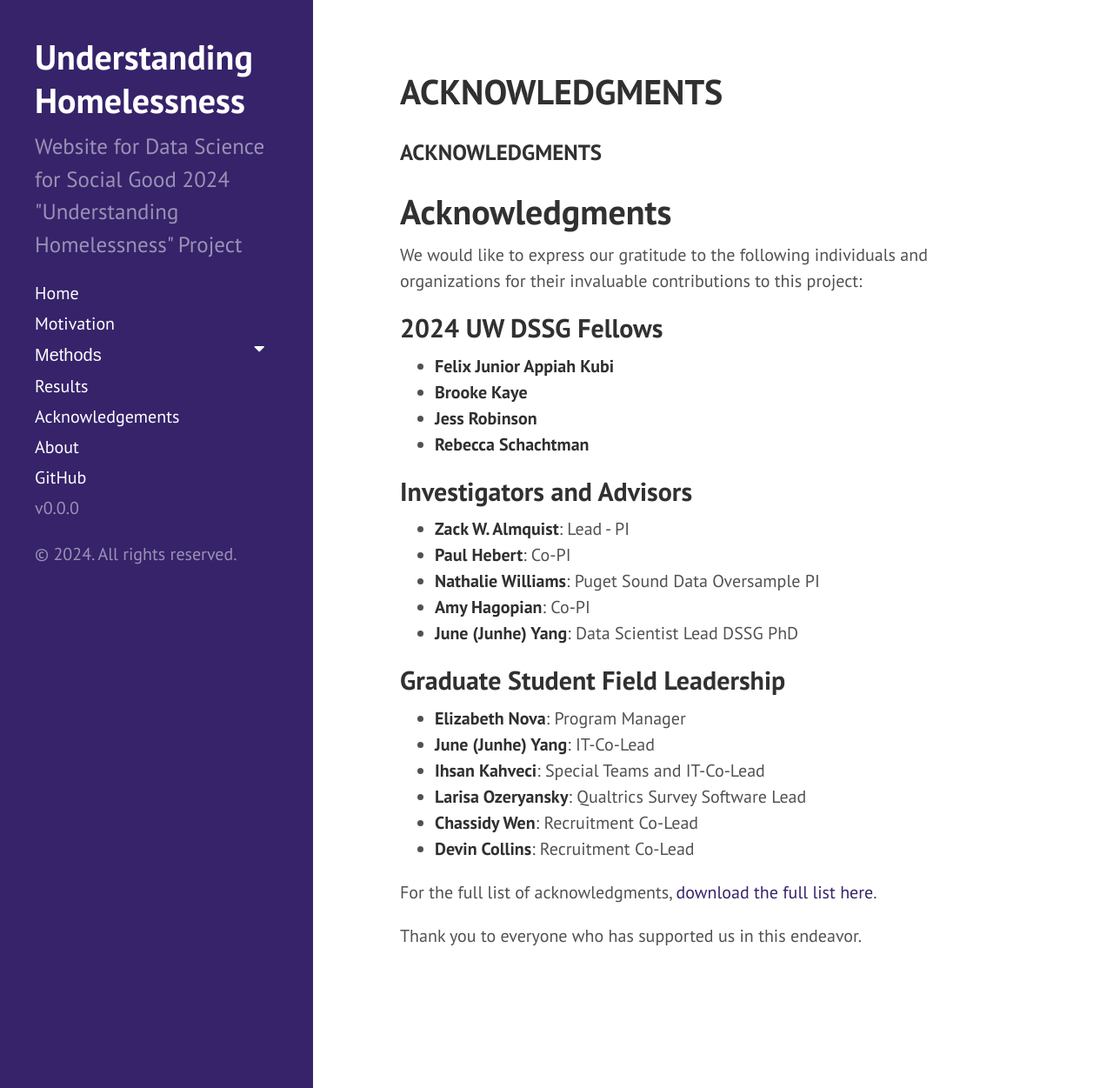
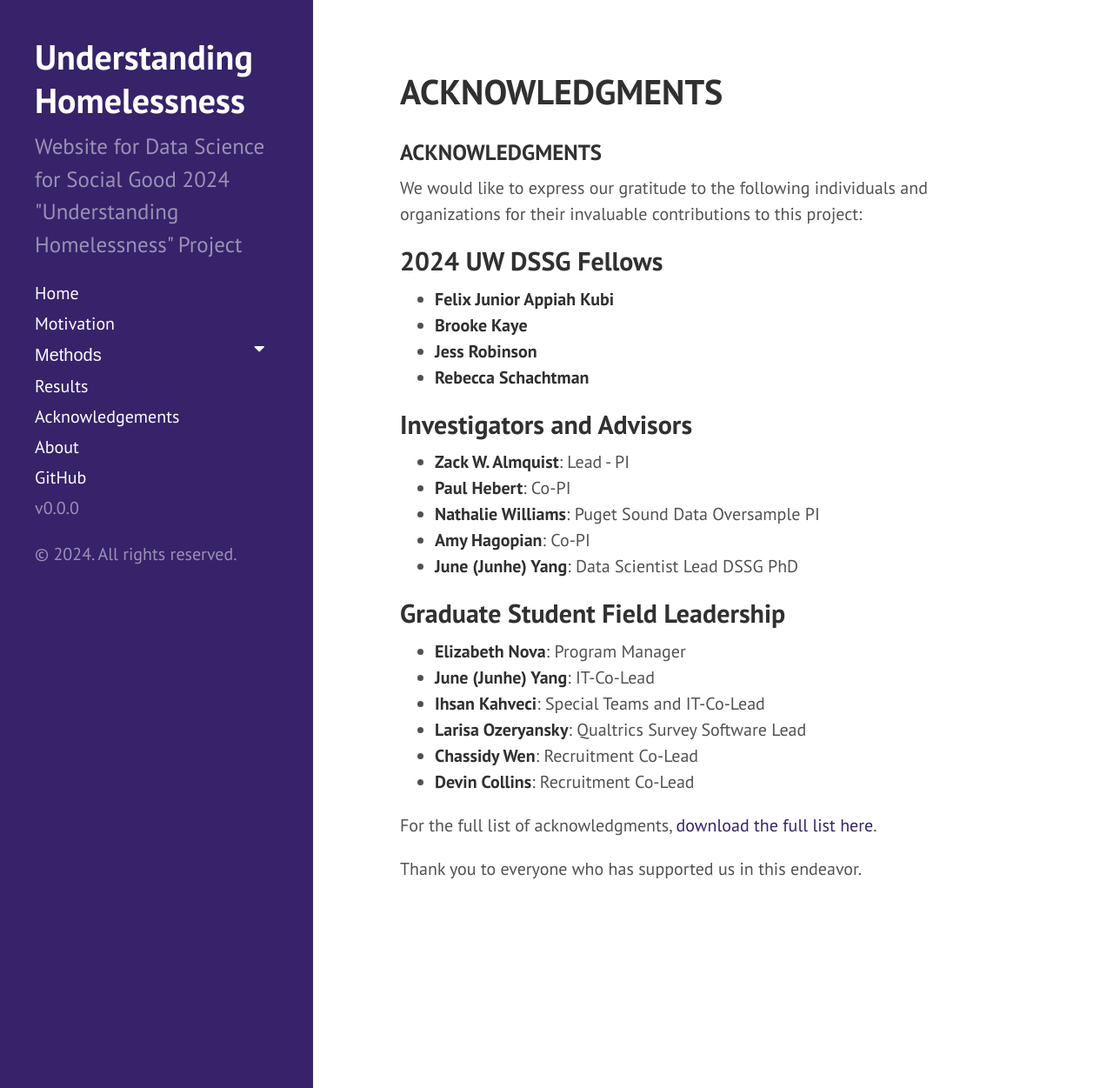
Before and after one commit to uwescience/DSSG2024_Understanding_Homelessness, a Jekyll site: the page built from acknowledgements.md, in a window 1280 px wide and 1251 px high. Shown: the whole window at 87% size. Built offline with Jekyll 4.4.1, drawn with Linux system fonts in a browser that asks for light colours; our own code applies the rules of GitHub Pages for plain Markdown files.

Commit message:
Update acknowledgements.md

```diff
--- a/acknowledgements.md
+++ b/acknowledgements.md
@@ -1,6 +1,4 @@
 ### ACKNOWLEDGMENTS
-
-# Acknowledgments
 
 We would like to express our gratitude to the following individuals and organizations for their invaluable contributions to this project:
 
```
